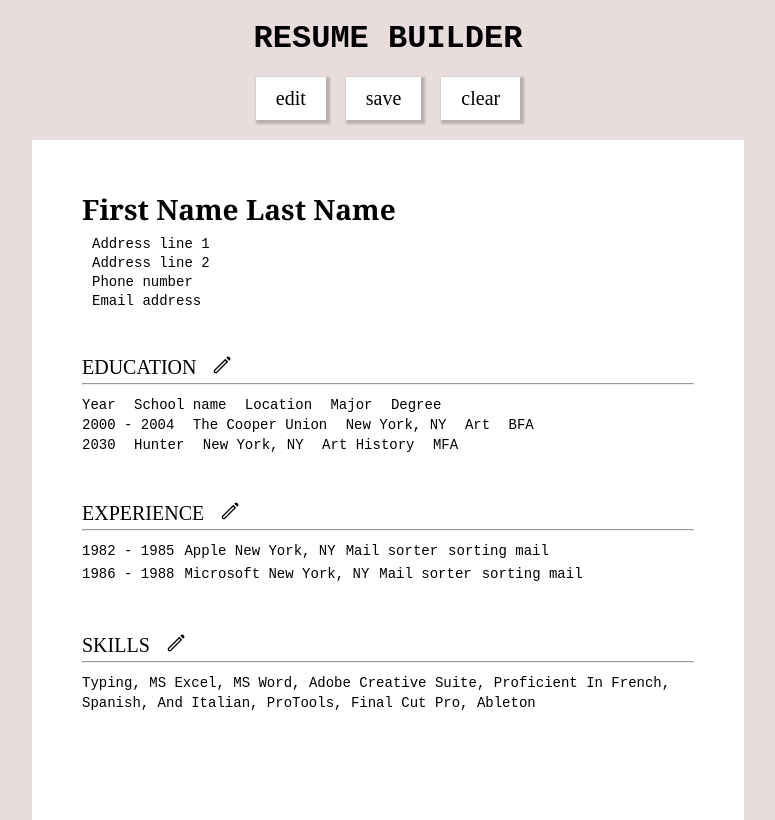
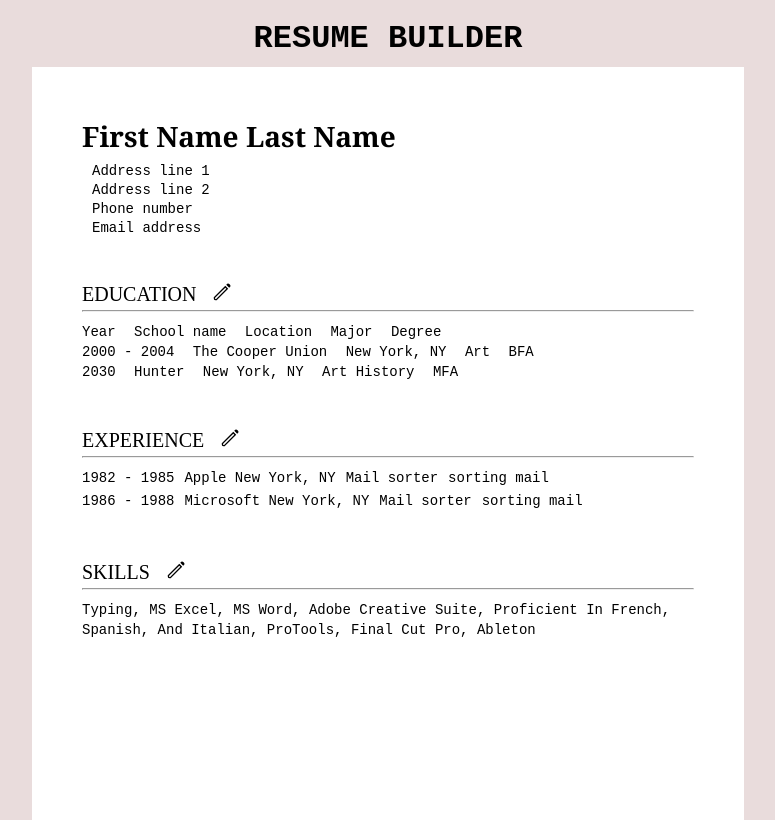
Before and after one commit to rebsrebs/cv-project, a React (Create React App) app: page / in a window 1280 px wide. Shown: the whole page, without its empty margins (252-1027 px from the left). Built offline with nearby package versions, Linux system fonts and the light colour scheme; the HTML template or start-up script is replaced by a standard one.

Commit message:
Remove overall edit save and clear buttons

```diff
--- a/src/App.css
+++ b/src/App.css
@@ -26,6 +26,7 @@ button:active {
 h1 {
   text-transform: uppercase;
   font-weight: bold;
+  margin-bottom: 10px;
 }
 
 #appwrapper {
--- a/src/App.js
+++ b/src/App.js
@@ -94,11 +94,6 @@ class App extends Component {
       <div id="appwrapper">
 
         <h1>Resume Builder</h1>
-        <div id="buttons">
-          <button id="editbtn">Edit</button>
-          <button id="savebtn">Save</button>
-          <button id="clearbtn">Clear</button>
-        </div>
 
         <div id="resumewrapper">
           <BasicInfo
```
